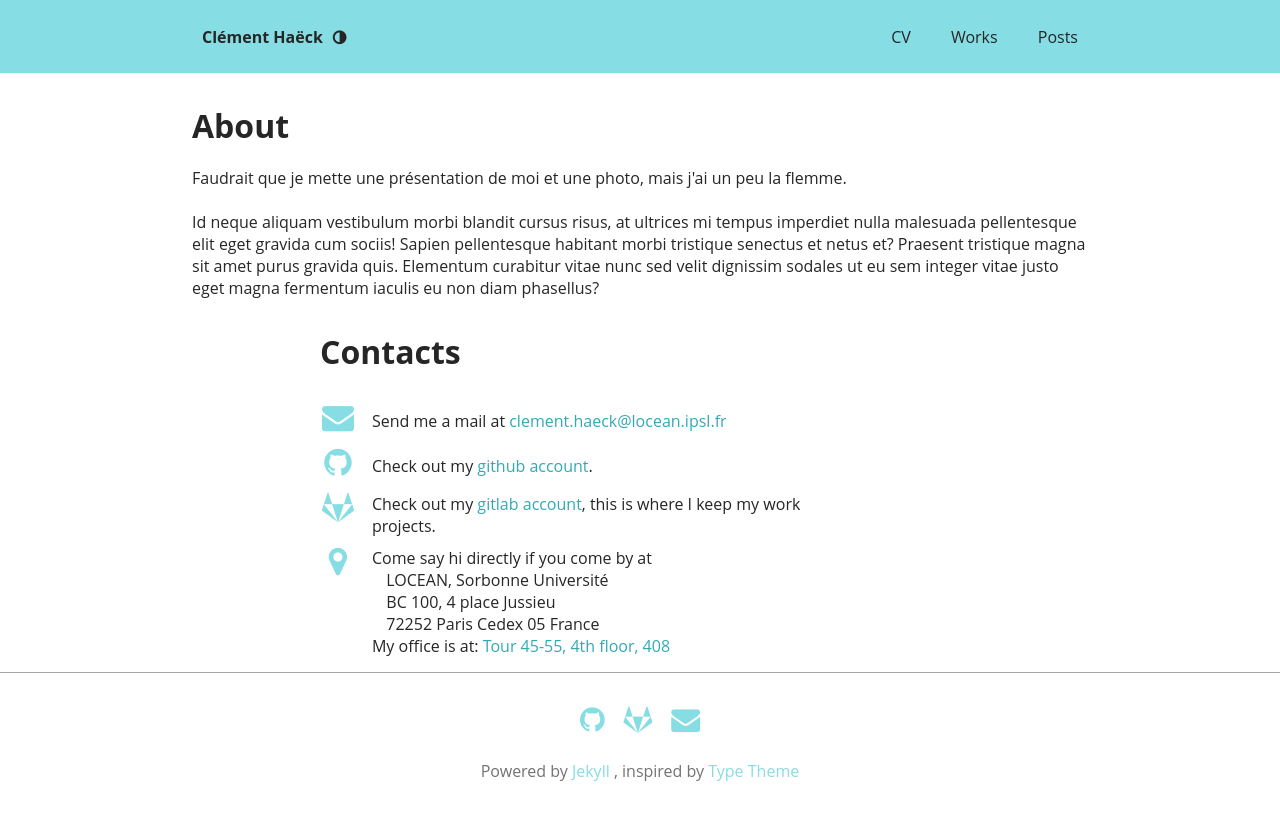
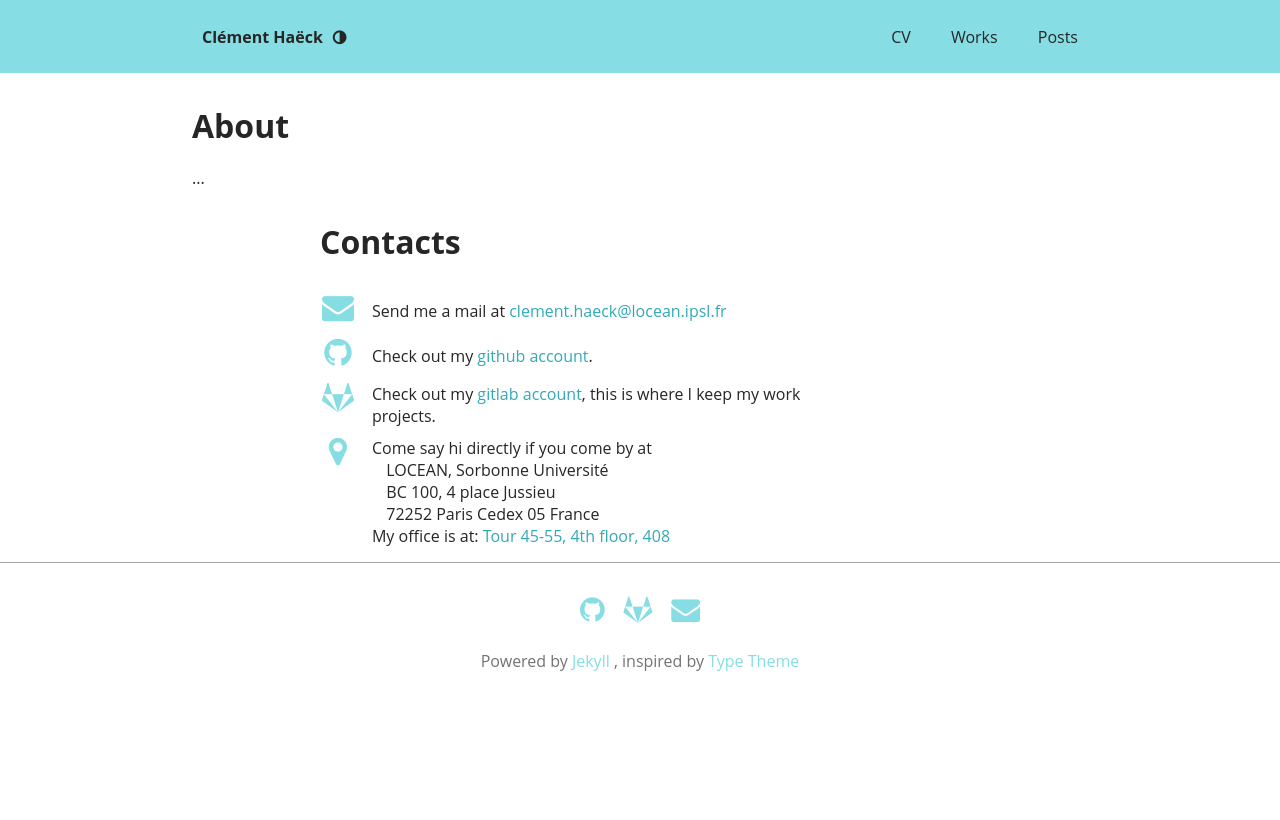
Before and after one commit to Descanonge/clementhaeck.com, a Jekyll site: the page built from index.md, in a window 1280 px wide. Shown: the top 820 px of the page. Built offline with Jekyll 4.4.1, drawn with Linux system fonts in a browser that asks for light colours; nearby versions of some CDN libraries.

Commit message:
Remove unfinished

```diff
--- a/index.md
+++ b/index.md
@@ -7,18 +7,7 @@ title: Home
     <div class="about dark--hidden">
         <h2>About</h2>
         <p>
-            Faudrait que je mette une présentation de moi et une photo, mais
-            j'ai un peu la flemme.
-        </p>
-        <br>
-        <p>
-            Id neque aliquam vestibulum morbi blandit cursus risus, at ultrices mi
-            tempus imperdiet nulla malesuada pellentesque elit eget gravida cum
-            sociis! Sapien pellentesque habitant morbi tristique senectus et netus
-            et?
-            Praesent tristique magna sit amet purus gravida quis. Elementum
-            curabitur vitae nunc sed velit dignissim sodales ut eu sem integer
-            vitae justo eget magna fermentum iaculis eu non diam phasellus?
+        ...
         </p>
     </div>
 
```
Also changed, not shown: posts.md (deleted, +0 -12 lines), works.md (+9 -3 lines).
